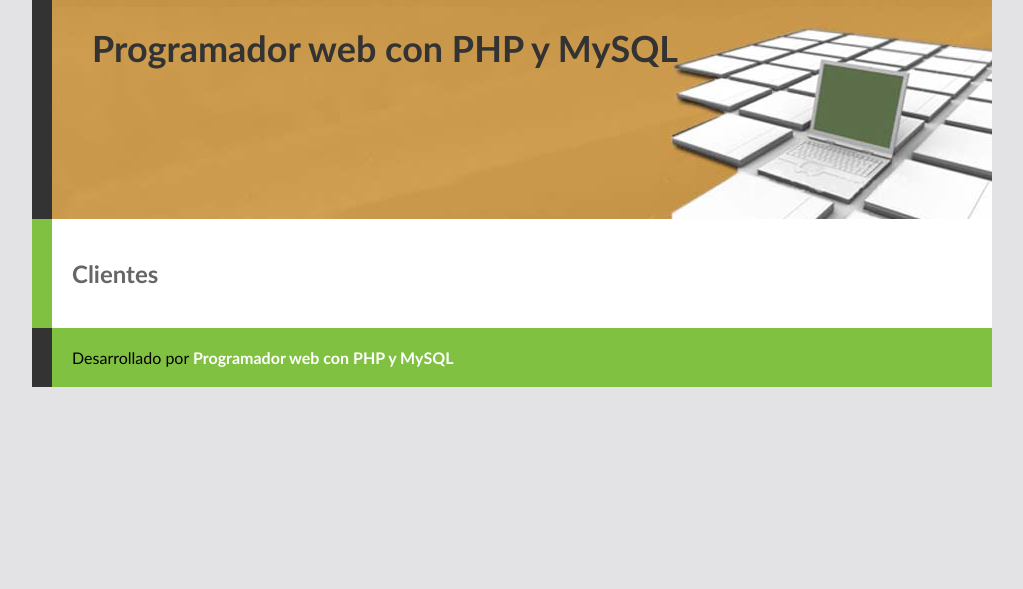
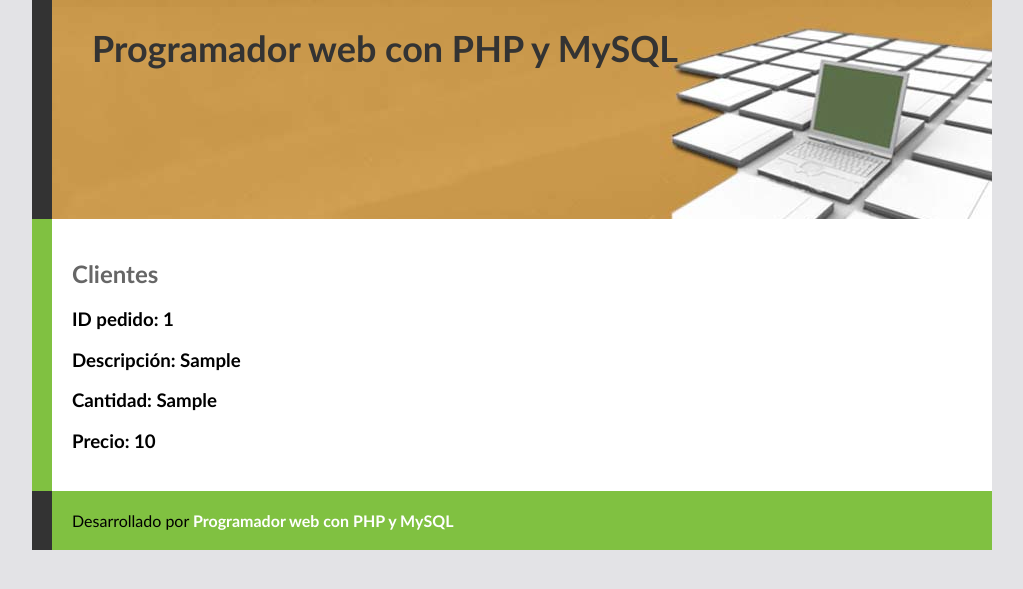
Before and after one commit to CrisDesco88/Unidad_8_php, a PHP site: page /clientes.php in a window 1280 px wide. Shown: the part 71-660 px from the top of the page, without its empty margins (128-1151 px from the left). Run offline with PHP 8.4, Linux system fonts and the light colour scheme; tables that the repository leaves empty or names only in its code hold one stand-in row (values such as "Sample post").

Commit message:
Agragada funcionalidad para traer datos de la tabla pedidos_clientes

```diff
--- a/clientes.php
+++ b/clientes.php
@@ -22,6 +22,18 @@
     <h2>Clientes</h2>
     <?php
        include('conexion.php');
+       $consulta_cliente = mysqli_query($conexion, "SELECT * FROM pedidos_cliente");
+       while($listar_datos = mysqli_fetch_assoc($consulta_cliente)) { ?>
+    <div class="datos_pedidos">
+        <h3>ID pedido: <?php echo $listar_datos['id_pedido'];?></h3>
+        <h3>Descripción: <?php echo $listar_datos['producto'];?></h3>
+        <h3>Cantidad: <?php echo $listar_datos['cantidad'];?></h3>
+        <h3>Precio: <?php echo $listar_datos['precio'];?></h3>
+    </div>
+
+
+    <?php
+       }
     ?>
     </section>
 
```
